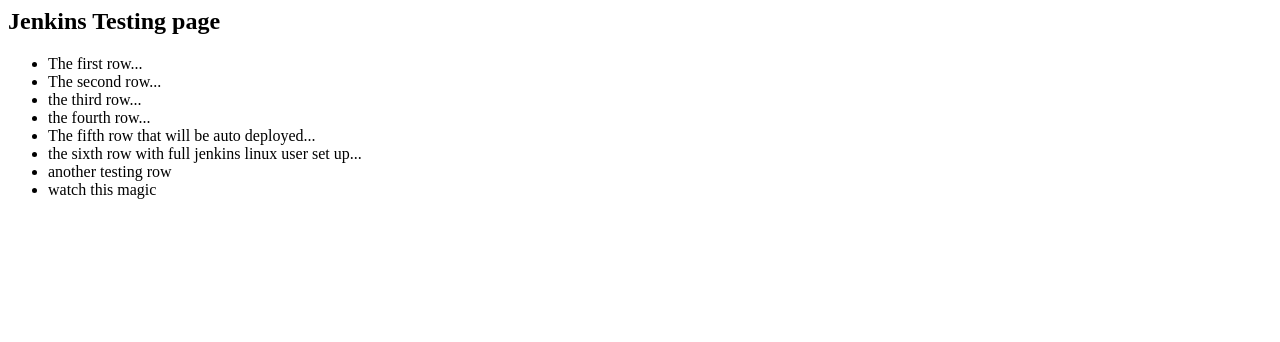
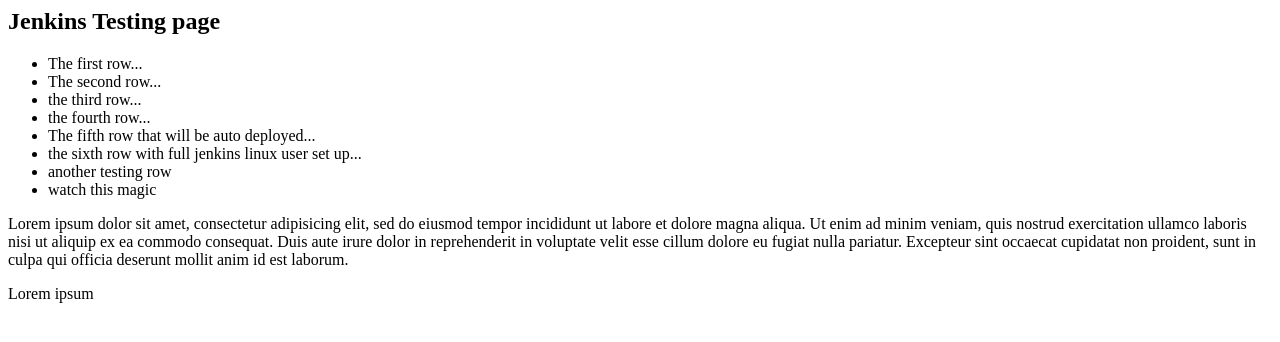
Before and after one commit to cntlscrut/jenkins-testing, a plain HTML site: page index.html in a window 1280 px wide. Drawn offline with Linux system fonts and the light colour scheme.

Commit message:
added new paragraph to the page...

```diff
--- a/index.html
+++ b/index.html
@@ -14,5 +14,12 @@
 			<li>another testing row</li>
 			<li>watch this magic</li>
 		</ul>
+		<p>Lorem ipsum dolor sit amet, consectetur adipisicing elit, sed do eiusmod
+		tempor incididunt ut labore et dolore magna aliqua. Ut enim ad minim veniam,
+		quis nostrud exercitation ullamco laboris nisi ut aliquip ex ea commodo
+		consequat. Duis aute irure dolor in reprehenderit in voluptate velit esse
+		cillum dolore eu fugiat nulla pariatur. Excepteur sint occaecat cupidatat non
+		proident, sunt in culpa qui officia deserunt mollit anim id est laborum.</p>
+		<p>Lorem ipsum</p>
 	</body>
 </html>
```
